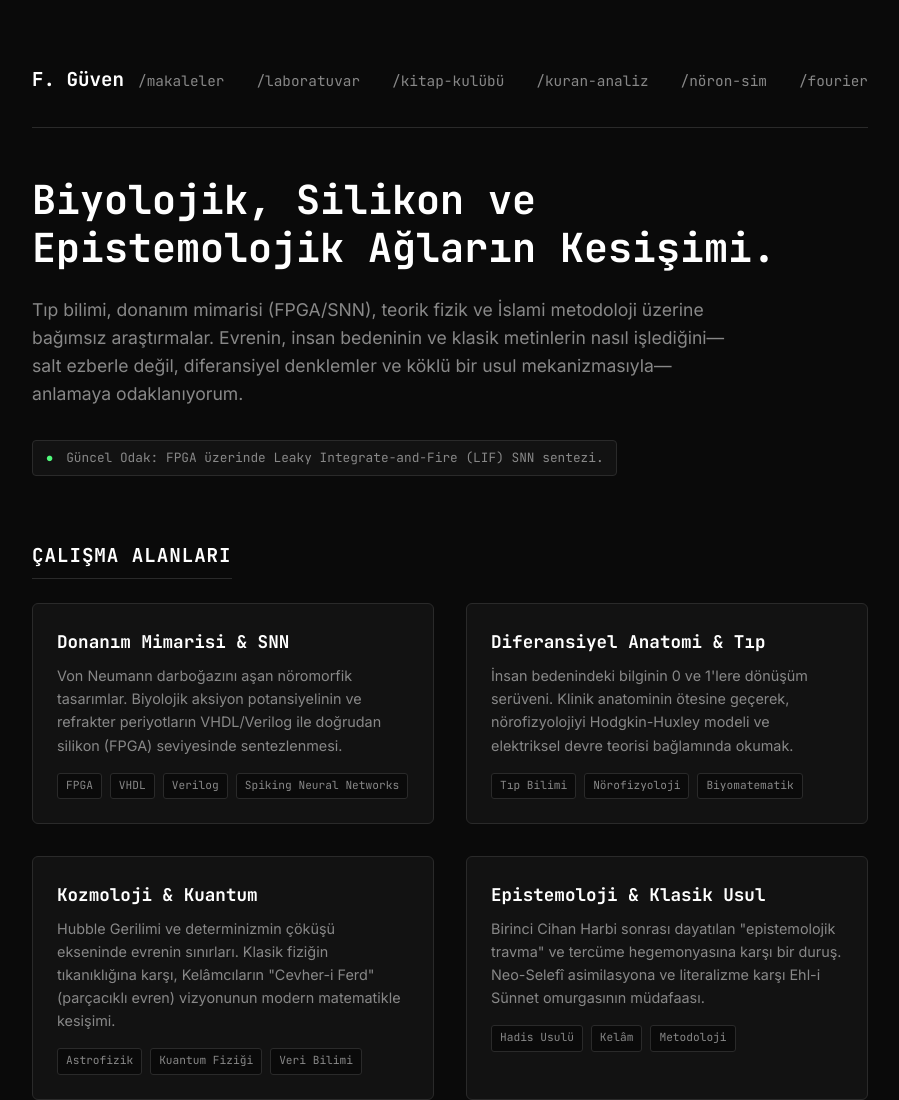
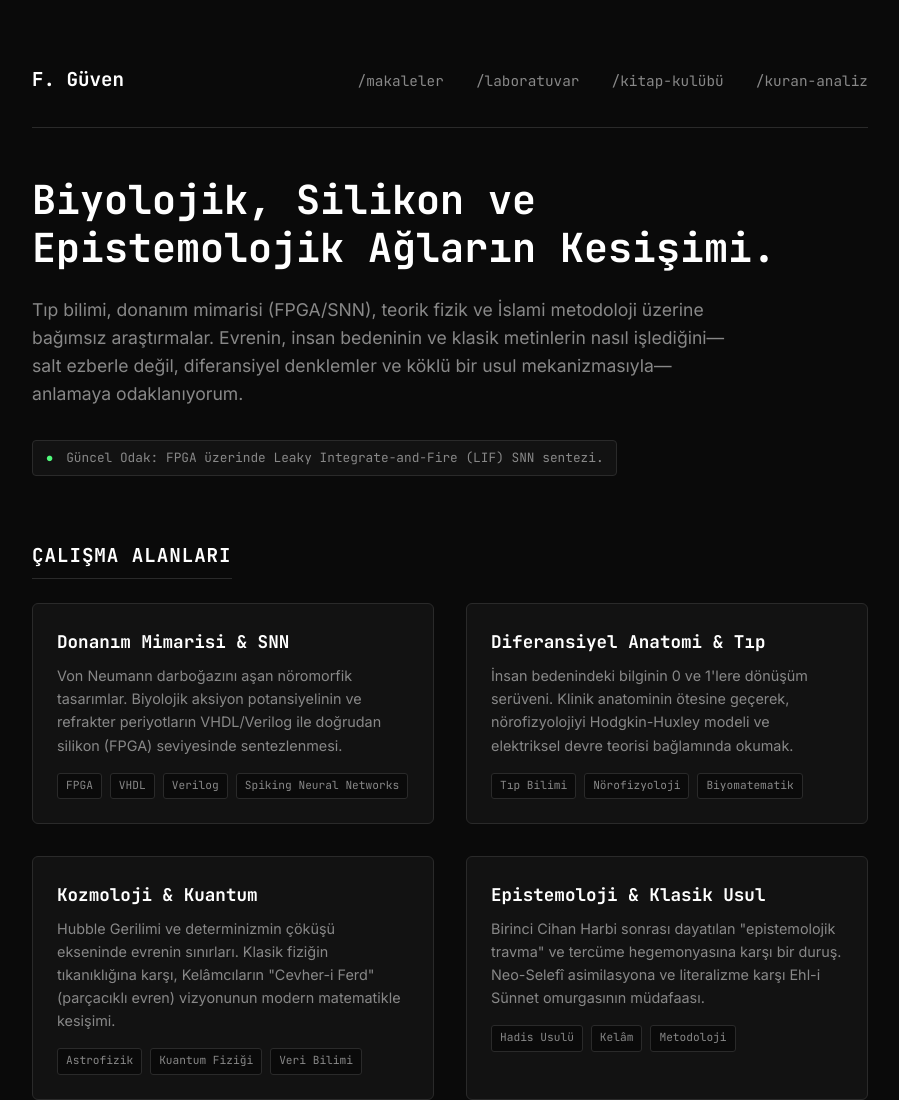
Before and after one commit to drFurkanGuven/sitem, a website: page index.html in a window 1280 px wide. Shown: the top 1100 px of the page, without its empty margins (190-1089 px from the left). Drawn offline with Linux system fonts and the light colour scheme.

Commit message:
Update index.html

```diff
--- a/index.html
+++ b/index.html
@@ -34,8 +34,7 @@
             <li><a href="laboratuvar.html">/laboratuvar</a></li>
             <li><a href="kitap-kulubu/">/kitap-kulübü</a></li>
             <li><a href="kuran-analiz/">/kuran-analiz</a></li>
-            <li><a href="noron-simulator.html">/nöron-sim</a></li>
-            <li><a href="fourier-analiz.html">/fourier</a></li>
+
           </ul>
         </nav>
       </div>
```
